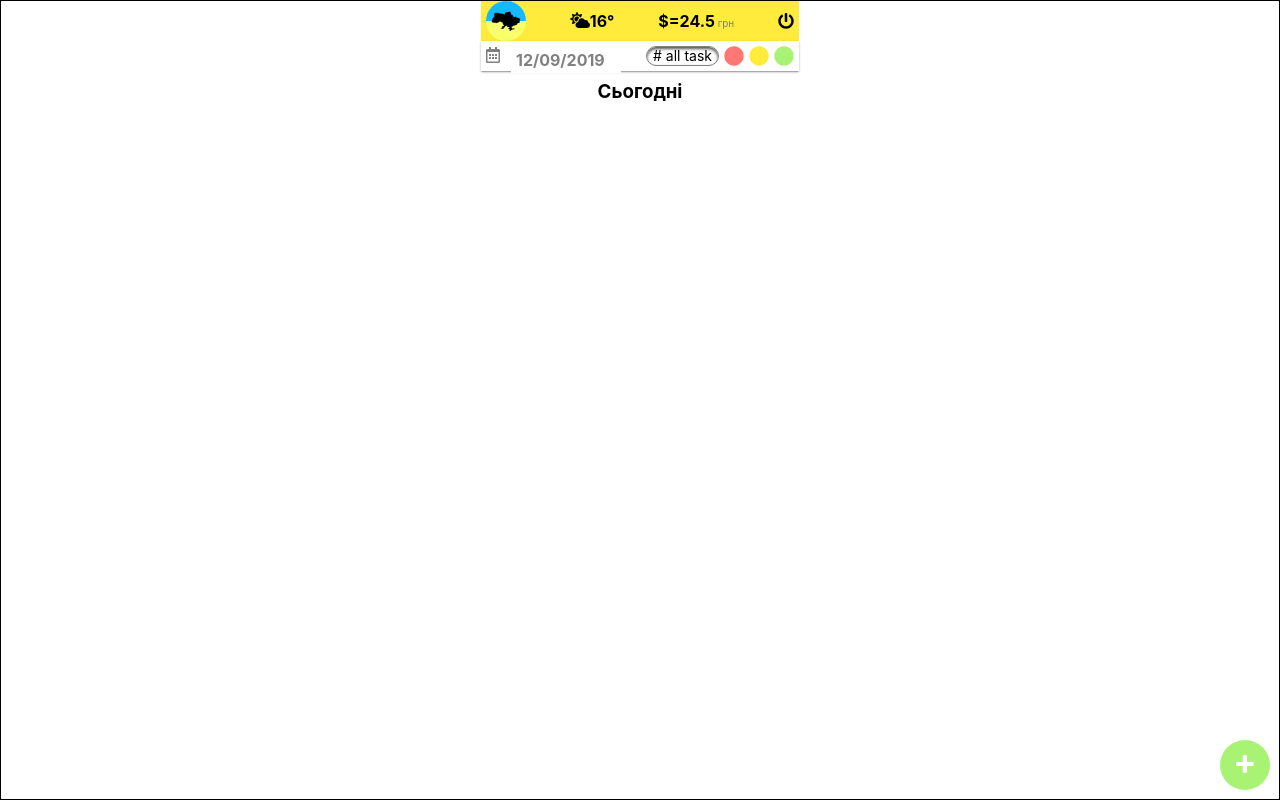
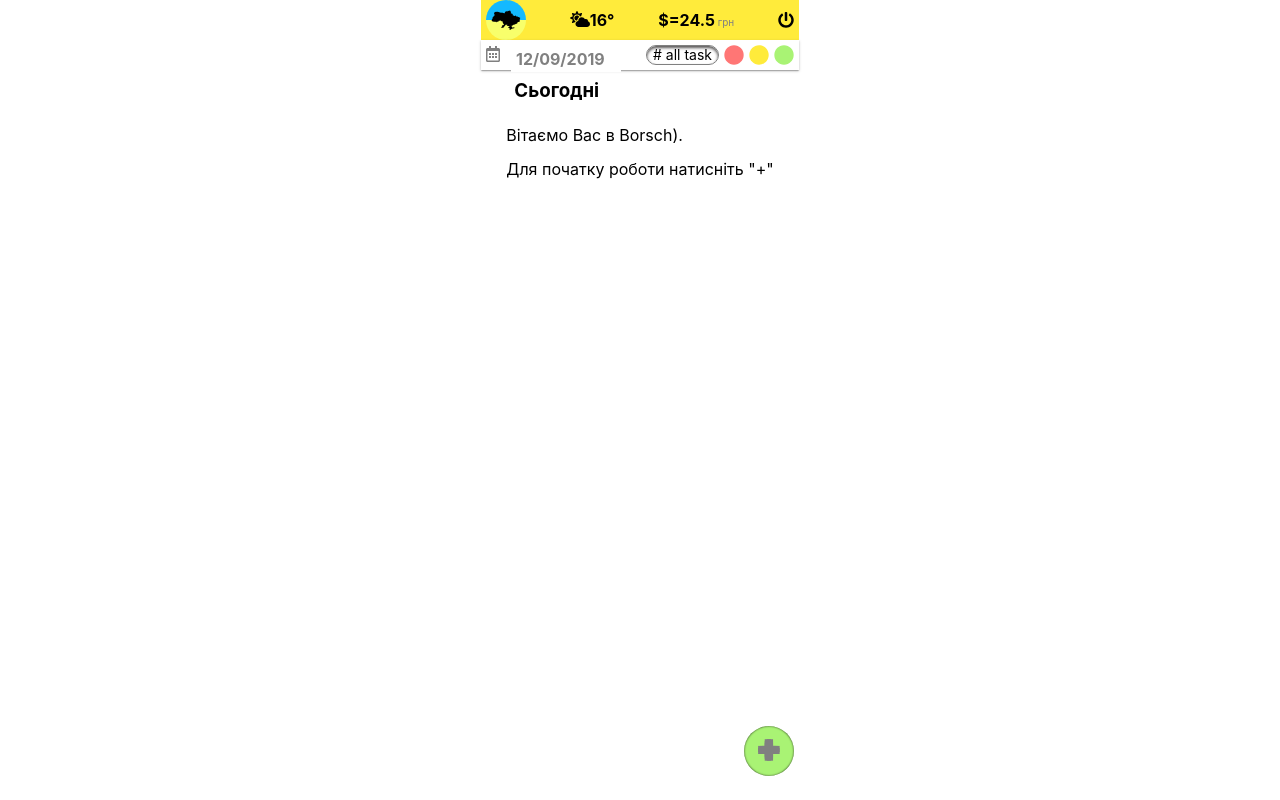
Before and after one commit to 503292/dodo-app, a React (Create React App) app: page / in a window 1280 px wide. Built offline with nearby package versions, Linux system fonts and the light colour scheme.

Commit message:
ADD _ temlate for startTotWork / FIX _ addButton

```diff
--- a/src/assets/cssBasic/style.css
+++ b/src/assets/cssBasic/style.css
@@ -7,7 +7,7 @@ html {
 html {
   box-sizing: border-box;
   width: 100vw;
-  overflow-x: hidden;
+  overflow: hidden;
 }
 *,
 *::before,
@@ -21,9 +21,10 @@ body {
   font-family: -apple-system, BlinkMacSystemFont, 'Segoe UI', Roboto, Oxygen,
     Ubuntu, Cantarell, 'Open Sans', 'Helvetica Neue', sans-serif;
   transition: color 150ms ease-out, background-color 150ms ease-out;
-  border: 1px solid black;
+  /* border: 1px solid black; */
   min-width: 320px;
   height: 100vh;
+  overflow: hidden;
 }
 
 img {
--- a/src/components/Main/Tasks/Column/Column.jsx
+++ b/src/components/Main/Tasks/Column/Column.jsx
@@ -18,12 +18,21 @@ class Column extends Component {
       updateTask,
       deleteTask,
     } = this.props;
-    // console.log(tasksDraw, 'tasksDraw');
+    console.log(tasksDraw, 'tasksDraw');
     // console.log(column, 'column');
     return (
       <div>
         {/* <div className={css.wrapTasks}> */}
         <h3 className={css.title}>{column.title}</h3>
+
+        {tasksDraw.length <= 0 && (
+          <div>
+            <p>Вітаємо Вас в Borsch).</p>
+            {/* <p> Я думаю що ви швидко розберетесь з нашим інтерфейсом</p> */}
+
+            <p>Для початку роботи натисніть &quot;+&quot;</p>
+          </div>
+        )}
         <Droppable droppableId={column.id}>
           {provided => {
             //   console.log("provided", provided);
--- a/src/components/Main/Tasks/Tasks.module.css
+++ b/src/components/Main/Tasks/Tasks.module.css
@@ -36,13 +36,18 @@
   border: none;
   color: #ffffff;
   font-size: 35px;
-  position: fixed;
-  bottom: 10px;
-  right: 10px;
+  position: absolute;
+  bottom: -40px;
+  right: 5px;
   outline: none;
   display: flex;
   justify-content: center;
   padding-bottom: 8px;
   font-weight: 700;
   margin: 0 auto;
+  color: grey;
+  box-shadow: inset 0px 0px 2px 0.1px rgba(0, 0, 0, 0.75);
+  text-shadow: 2px 2px 0 grey, 2px -2px 0 grey, -2px 2px 0 grey,
+    -2px -2px 0 grey, 2px 0px 0 grey, 0px 2px 0 grey, -2px 0px 0 grey,
+    0px -2px 0 grey;
 }
```
